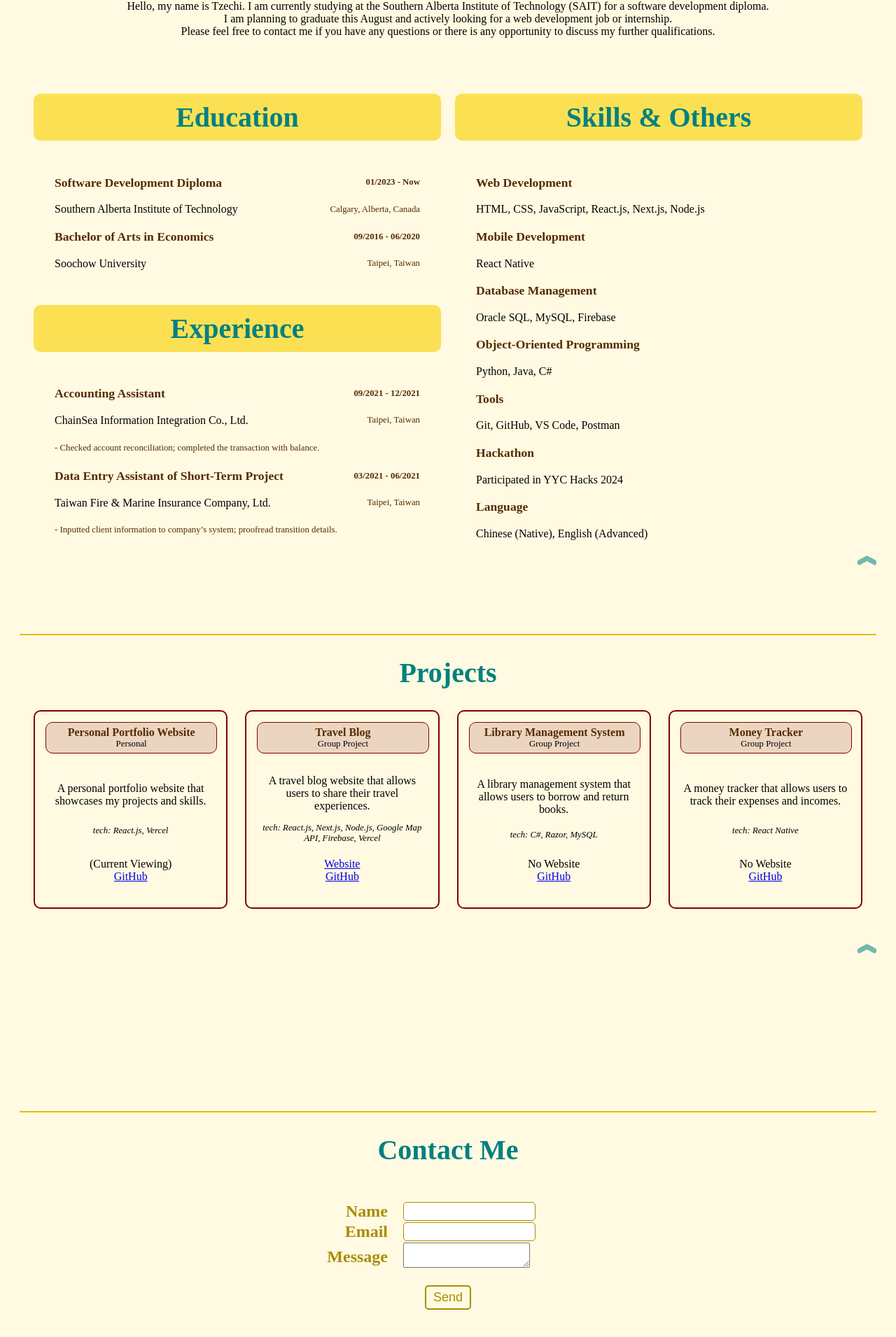
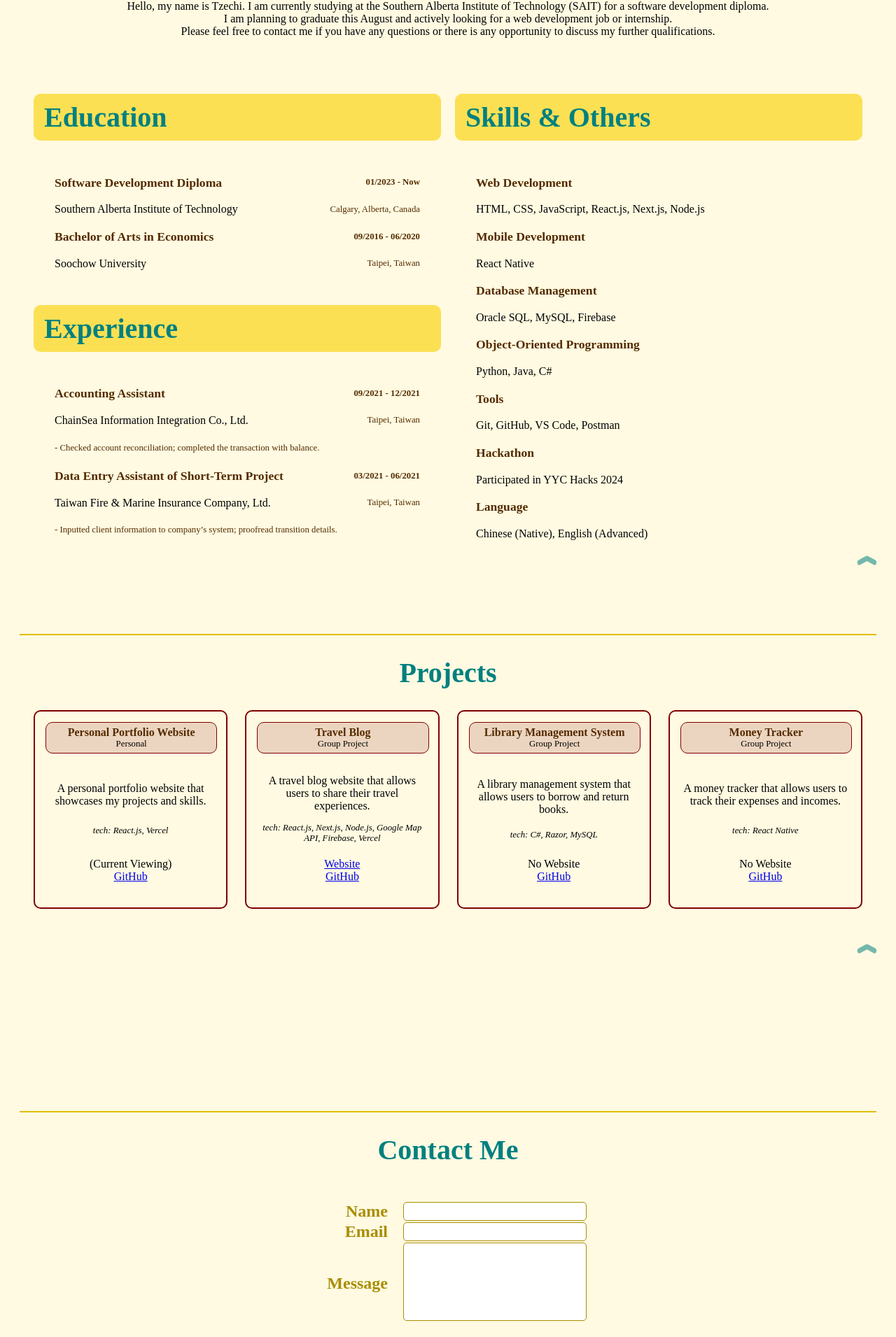
Before and after one commit to Laurenchansj/my_portfolio, a React (Create React App) app: page / in a window 1280 px wide. Shown: the part 597-2508 px from the top of the page at 70% size. Built offline with nearby package versions, Linux system fonts and the light colour scheme; no server answers; a web font is replaced by a local one.

Commit message:
modify layouts

```diff
--- a/src/About.js
+++ b/src/About.js
@@ -79,9 +79,9 @@ export default function About() {
             <p className='about-my-intro'> {myIntro} </p>
             <div className="my-bg-div">
                 <div className="my-bg-two-side-div">
-                    <motion.div style={{scaleX}} whileInView={{opacity:1,}} viewport={{margin: "-200px"}}>
+                    {/* <motion.div style={{scaleX}} whileInView={{opacity:1,}} viewport={{margin: "-200px"}}> */}
                         <h3>Education</h3>
-                    </motion.div>
+                    {/* </motion.div> */}
                     {myEdu.map((edu, index) => (
                         <div key={index} className='bg-content-div'>
                             <div className='bg-content-line'>
@@ -94,9 +94,9 @@ export default function About() {
                             </div>
                         </div>
                     ))}
-                    <motion.div style={{scaleX}} whileInView={{opacity:1,}} viewport={{margin: "-200px"}}>
+                    {/* <motion.div style={{scaleX}} whileInView={{opacity:1,}} viewport={{margin: "-200px"}}> */}
                     <h3>Experience</h3>
-                    </motion.div>
+                    {/* </motion.div> */}
                     {myExp.map((exp, index) => (
                         <div key={index} className='bg-content-div'>
                         <div className='bg-content-line'>
@@ -114,9 +114,9 @@ export default function About() {
                     ))}
                 </div>
                 <div className="my-bg-two-side-div">
-                <motion.div style={{scaleX}} whileInView={{opacity:1,}} viewport={{margin: "-200px"}}>
+                {/* <motion.div style={{scaleX}} whileInView={{opacity:1,}} viewport={{margin: "-200px"}}> */}
                     <h3>Skills & Others</h3>
-                </motion.div>
+                {/* </motion.div> */}
                 {mySkills.map((skill, index) => (
                     <div key={index} className='bg-content-div'>
                         <div className='bg-content-line'>
@@ -129,7 +129,6 @@ export default function About() {
                 ))}
                 </div>
             </div>
-
         </div>
     );
 };
--- a/src/Projects.js
+++ b/src/Projects.js
@@ -24,7 +24,7 @@ export default function Projects() {
         tech: 'C#, Razor, MySQL',
         hasLink: false,
         link: 'No Website',
-        github: 'https://github.com/SarahNT1/Library_Management'
+        github: 'https://github.com/Laurenchansj/Library_Management'
     }, {
         name: 'Money Tracker',
         work: 'Group Project',
@@ -32,7 +32,7 @@ export default function Projects() {
         tech: 'React Native',
         hasLink: false,
         link: 'No Website',
-        github: 'https://github.com/HarryLee87/MoneyDancers'
+        github: 'https://github.com/Laurenchansj/MoneyDancers'
     }];
 
     return (
--- a/src/index.css
+++ b/src/index.css
@@ -183,11 +183,14 @@ body {
 }
 
 .my-bg-two-side-div h3 {
+  display: flex;
+  flex-wrap: wrap;
   font-size: 2.5rem;
   padding: 10px 15px;
   color: #008080;
   background-color: #fce053;
   border-radius: 10px;
+
 }
 
 .bg-content-div {
@@ -197,9 +200,20 @@ body {
 
 .bg-content-line {
   display: flex;
+  flex-wrap: wrap;
   justify-content: space-between;
   align-items: center;
   line-height: 0.3;
+}
+
+@media (max-width: 600px){
+  .bg-content-line {
+    flex-direction: column;
+  }
+  .my-bg-two-side-div {
+    width: 100%;
+  }
+
 }
 
 .big-text {
@@ -330,7 +344,15 @@ body {
   padding: 5px;
   border-radius: 5px;
   border: 1px solid #a98d03;
-
+  width: 250px;
+}
+.contact_message_input {
+  padding: 5px;
+  border-radius: 5px;
+  border: 1px solid #a98d03;
+  width: 250px;
+  height: 100px;
+  resize: none;
 }
 .contact_submit_btn {
   border: 2px solid #a98d03;
@@ -341,6 +363,14 @@ body {
   padding: 5px 10px;
   cursor: pointer;
   font-size: large;
+}
+.contact_submit_btn:hover {
+  background-color: #a98d03;
+  color: #fffae1;
+  /* vertical overlap */
+  transform: translateY(-2px);
+  transition: all 0.3s;
+  scale: 1.1;
 }
 
 
```
Also changed, not shown: 1 other file (tests, documents, lock files or other folders).
